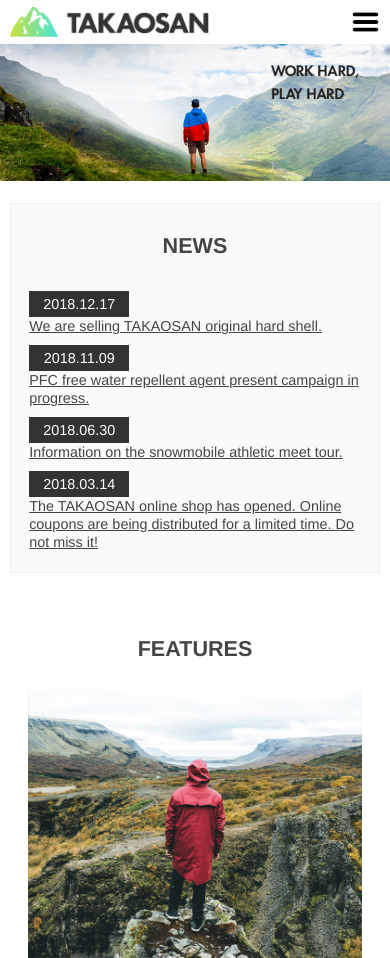
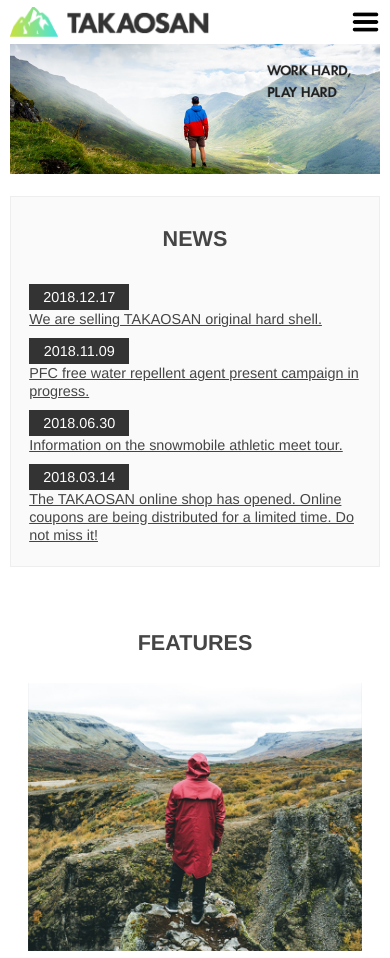
Before and after one commit to limmiehoang/frontend-cschool-exercises, a plain HTML site: page webPC/index.html in a window 390 px wide. Shown: the top 958 px of the page. Drawn offline with nearby package versions, Linux system fonts and the light colour scheme.

Commit message:
fix(Layout): remove a gap between images in SUBSCRIPTION & ITEMS in media width around 768px

```diff
--- a/webPC/assets/css/styles.css
+++ b/webPC/assets/css/styles.css
@@ -310,6 +310,10 @@ img {
     body {
         font-size: 0.9rem;
     }
+    .main_wrapper {
+        width: 87.5%;
+        min-width: 310px;
+    }
     .site_logo {
         width: 100%;
         position: fixed;
@@ -350,11 +354,6 @@ img {
     .nav_item a {
         font-size: 1em;
     }
-    .main_wrapper {
-        width: 95%;
-        margin: 0 auto;
-        min-width: 310px;
-    }
     .package_list,
     .news_item,
     .feature_blk {
@@ -388,4 +387,14 @@ img {
     .item {
         flex: 1 33.33%;
     }
+    .item_list {
+        max-width: 540px;
+        margin: 0 auto;
+    }
 }
+
+@media (max-width: 451px) {
+    .main_wrapper {
+        width: 95%;
+    }
+}
```
